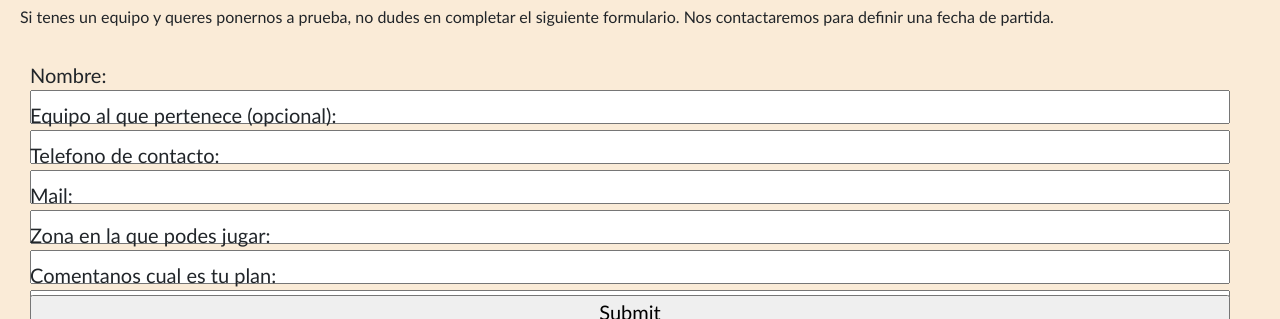
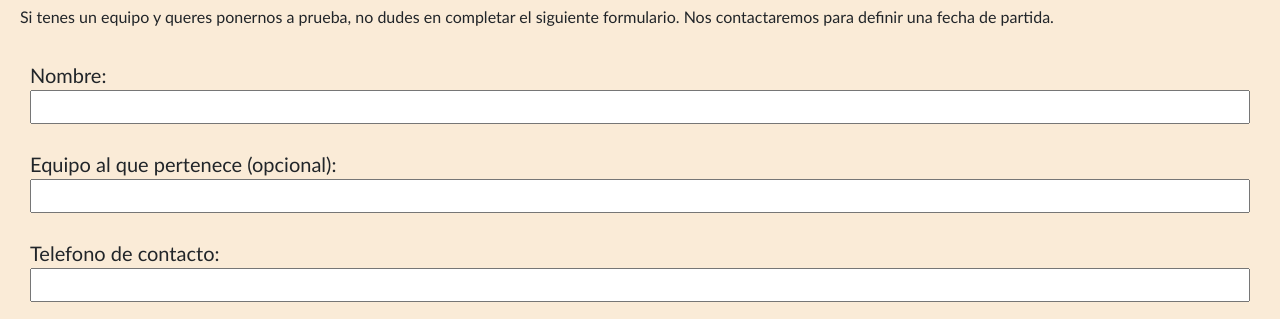
Before and after one commit to Jean-Valdivia/Curso-DW, a plain HTML site: page pages/contacto.html in a window 1280 px wide. Shown: the part 447-766 px from the top of the page. Drawn offline with nearby package versions, Linux system fonts and the light colour scheme.

Commit message:
terminado

```diff
--- a/css/style.css
+++ b/css/style.css
@@ -181,7 +181,7 @@ main {
 
 .formulario div {
     width: 100%;
-    height: 40px;
+    height: 100%;
     justify-content: space-between;
     padding: 10px
 }
@@ -191,7 +191,7 @@ main {
 }
 
 .formulario div input {
-    width: 1200px;
+    width: 100%;
 
 }
 
```
